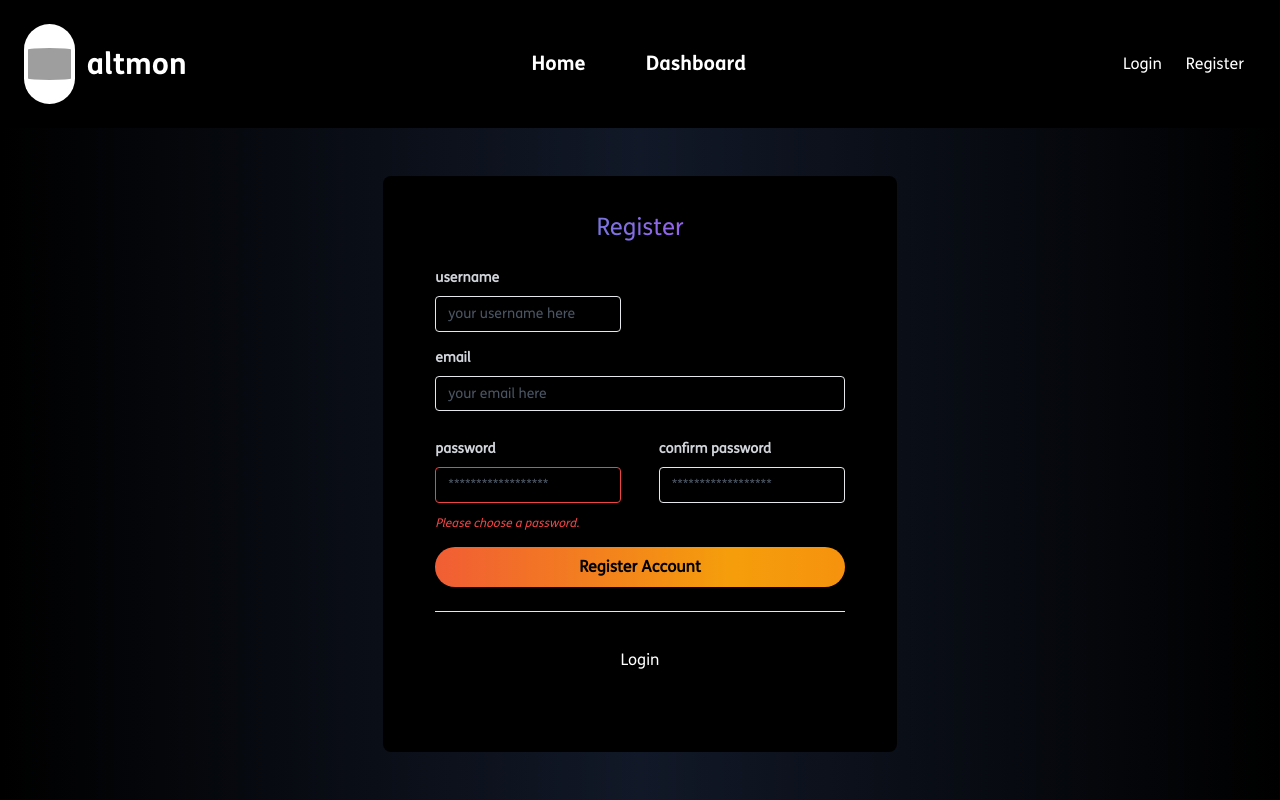
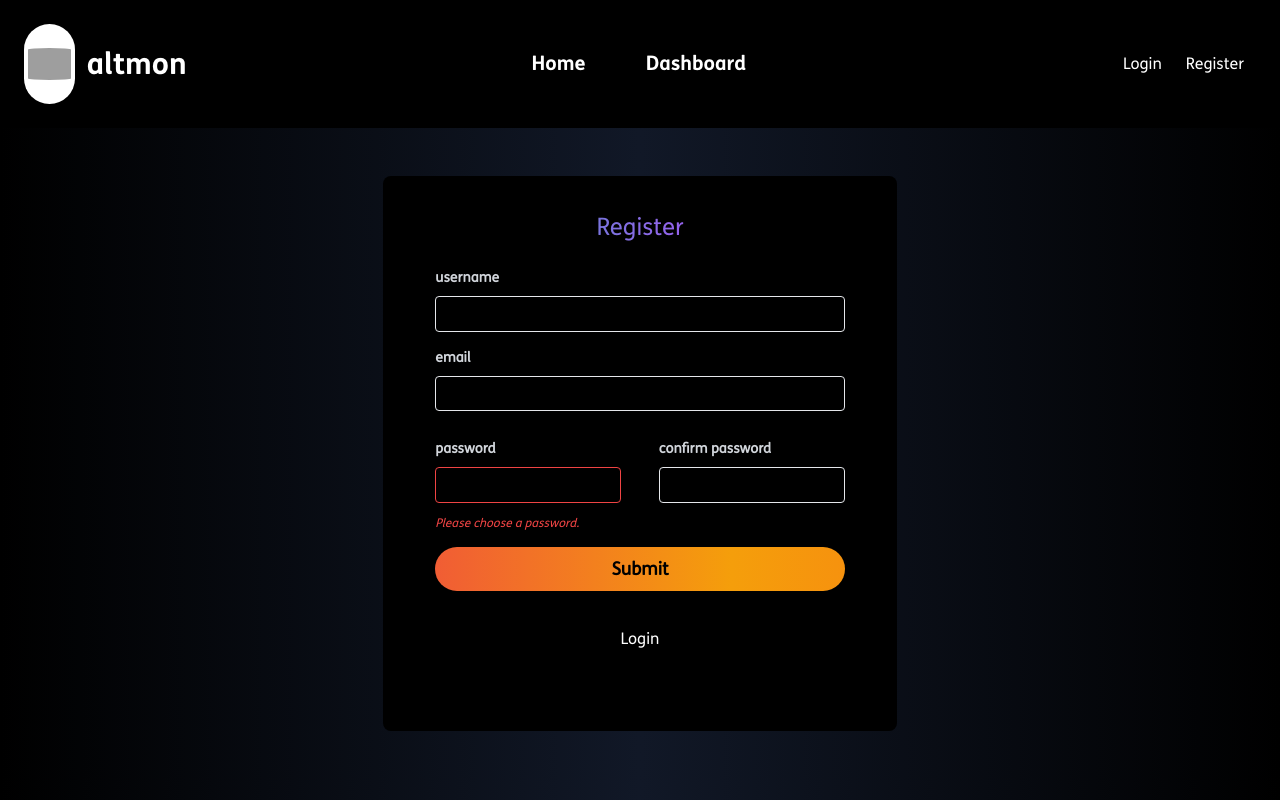
Before and after one commit to propah/altmon, a React (Create React App) app in the folder frontend/: page /register in a window 1280 px wide. Built offline with nearby package versions, Linux system fonts and the light colour scheme; grey boxes are pictures that could not be loaded.

Commit message:
Add event handling for register page

```diff
--- a/frontend/src/pages/Register.tsx
+++ b/frontend/src/pages/Register.tsx
@@ -1,48 +1,62 @@
-import {useState, useEffect} from 'react';
-
+import { useState, useEffect } from "react";
+import { Link } from "react-router-dom";
 
 function Register() {
-
   const [formData, setFormData] = useState({
-        username: '',
-        email: '',
-        password: '',
-        password2: ''
+    username: "",
+    email: "",
+    password: "",
+    password2: "",
   });
 
-    const {username, email, password, password2} = formData;
+  const { username, email, password, password2 } = formData;
 
+  const onChange = (e: { target: { name: any; value: any } }) => {
+    setFormData({ ...formData, [e.target.name]: e.target.value });
+  };
 
+  const onSubmit = (e: React.FormEvent<HTMLFormElement>) => {
+    e.preventDefault();
+    if (password !== password2) {
+      console.log("Passwords do not match");
+    } else {
+      console.log(formData);
+    }
+  };
 
   return (
     <>
-            <div className='container mx-auto fs-regular text-white'>
-                <div className='flex justify-center px-6 my-12'>
+      <div className="container mx-auto fs-regular text-white">
+        <div className="flex justify-center px-6 my-12">
           <div className="w-full 2xl:w-4/12 xl:w-5/12 lg:w-6/12 md:w-8/12 sm:w-12/12 bg-black p-5 rounded-lg">
-                        <h3 className="pt-4 text-2xl text-center bg-gradient-to-r from-teal-500 via-purple-500 to-orange-500 bg-clip-text text-transparent animate-color">Register</h3>
-                        <form className="px-8 pt-6 pb-8 mb-4 rounded">
-							<div className="mb-4 md:flex md:justify-between">
-								<div className="mb-4 md:mr-2 md:mb-0">
+            <h3 className="pt-4 text-2xl text-center bg-gradient-to-r from-teal-500 via-purple-500 to-orange-500 bg-clip-text text-transparent animate-color">
+              Register
+            </h3>
+            <form className="px-8 pt-6 pb-8 mb-4 rounded" onSubmit={onSubmit}>
+              <div className="mb-4">
                 <label className="block mb-2 text-sm font-bold text-gray-300">
                   username
                 </label>
                 <input
-										className="bg-black w-full px-3 py-2 text-sm leading-tight text-gray-200 placeholder-gray-600 border rounded shadow appearance-none focus:outline-none focus:shadow-outline"
+                  className="bg-black w-full px-3 py-2 text-sm leading-tight text-gray-200 border rounded shadow appearance-none focus:outline-none focus:shadow-outline"
                   id="username"
+                  name="username"
+                  value={username}
                   type="text"
-										placeholder="your username here"
+                  onChange={onChange}
                 />
-								</div>
               </div>
               <div className="mb-4">
                 <label className="block mb-2 text-sm font-bold text-gray-300">
                   email
                 </label>
                 <input
-									className="bg-black w-full px-3 py-2 mb-3 text-sm leading-tight text-gray-500 placeholder-gray-600 border rounded shadow appearance-none focus:outline-none focus:shadow-outline"
+                  className="bg-black w-full px-3 py-2 mb-3 text-sm leading-tight text-gray-200 border rounded shadow appearance-none focus:outline-none focus:shadow-outline"
                   id="email"
+                  name="email"
+                  value={email}
                   type="email"
-									placeholder="your email here"
+                  onChange={onChange}
                 />
               </div>
               <div className="mb-4 md:flex md:justify-between">
@@ -51,48 +65,55 @@ function Register() {
                     password
                   </label>
                   <input
-										className="bg-black w-full px-3 py-2 mb-3 text-sm leading-tight text-gray-500 border border-red-500 placeholder-gray-600 rounded shadow appearance-none focus:outline-none focus:shadow-outline"
+                    className="bg-black w-full px-3 py-2 mb-3 text-sm leading-tight text-gray-200 border border-red-500 rounded shadow appearance-none focus:outline-none focus:shadow-outline"
                     id="password"
+                    name="password"
+                    value={password}
                     type="password"
-										placeholder="******************"
+                    onChange={onChange}
                   />
-									<p className="text-xs italic text-red-500">Please choose a password.</p>
+                  <p className="text-xs italic text-red-500">
+                    Please choose a password.
+                  </p>
                 </div>
                 <div className="md:ml-2">
                   <label className="block mb-2 text-sm font-bold text-gray-300">
                     confirm password
                   </label>
                   <input
-										className="bg-black w-full px-3 py-2 mb-3 text-sm leading-tight text-gray-500 placeholder-gray-600 border rounded shadow appearance-none focus:outline-none focus:shadow-outline"
-										id="c_password"
+                    className="bg-black w-full px-3 py-2 mb-3 text-sm leading-tight text-gray-200 border rounded shadow appearance-none focus:outline-none focus:shadow-outline"
+                    id="password2"
+                    name="password2"
+                    value={password2}
                     type="password"
-										placeholder="******************"
+                    onChange={onChange}
                   />
                 </div>
               </div>
-							<div className="mb-6 text-center ">
+              <div className="mb-6 text-center text-lg fs-regular">
                 <button
-									className="w-full px-4 py-2 font-bold text-black bg-gradient-to-r from-red-500 via-amber-500 to-orange-500 animate-color rounded-full focus:outline-none focus:shadow-outline"
-									type="button"
+                  className="w-full px-4 py-2 font-bold text-black bg-gradient-to-r from-red-500 via-amber-500 to-orange-500 hover:bg-gradient-to-r hover:from-red-500 hover:via-amber-400 hover:to-orange-500 animate-color rounded-full focus:outline-none focus:shadow-outline"
+                  type="submit"
                 >
-									Register Account
+                  Submit
                 </button>
               </div>
-							<hr className="mb-6 border-t" />
+              <Link to='/login' className=''>
                 <div className="text-center fs-regular">
                     <a
                     className="inline-block text-base text-white align-baselinefocus:outline-none hover:bg-gray-200 hover:text-black p-3 rounded"
-									href="./index.html"
+                    href="./login"
                     >
                     Login
                     </a>
                 </div>
+              </Link>
             </form>
           </div>
         </div>
       </div>
     </>
-    )
+  );
 }
 
 export default Register;
```
Lines whose indentation alone changed are shown as unchanged.
